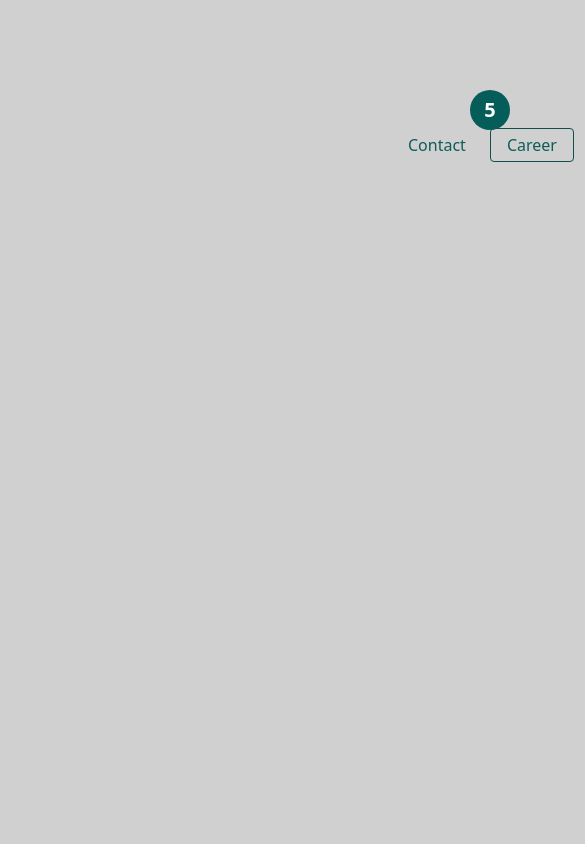
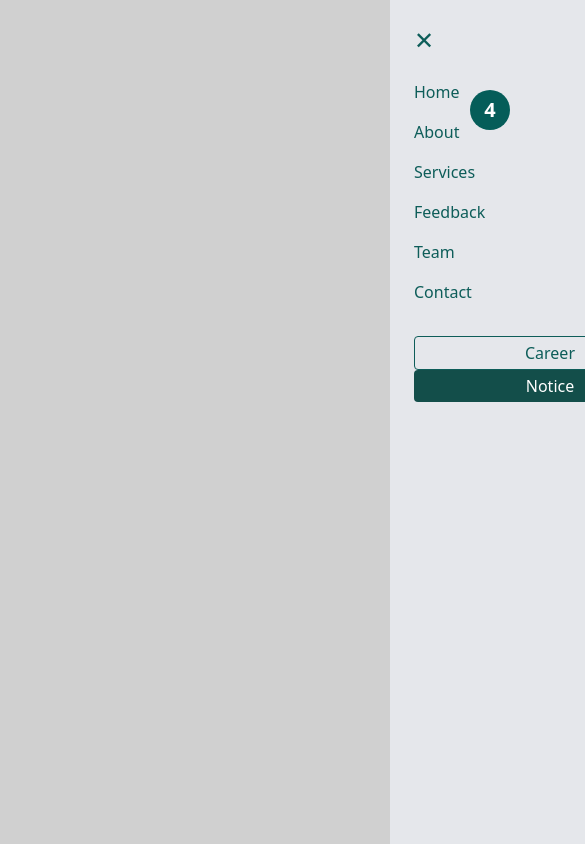
Before and after one commit to SRIYOGconsulting/sriyog.net, a React (Vite) app: page /sitemap in a window 390 px wide. Shown: the top 844 px of the page, 585 px wide, since content can reach past the window. Built offline with nearby package versions, Linux system fonts and the light colour scheme.

Commit message:
Added sitemap and mobile drawer

```diff
--- a/package.json
+++ b/package.json
@@ -30,6 +30,6 @@
     "tailwindcss": "^3.4.1",
     "typescript": "^5.5.3",
     "typescript-eslint": "^8.0.1",
-    "vite": "^5.4.1"
+    "vite": "^7.2.4"
   }
 }
--- a/src/App.jsx
+++ b/src/App.jsx
@@ -3,21 +3,26 @@ import RoadBlock from "./Components/RoadBlock";
 import NavBar from "./Components/NavBar";
 import './index.css'
 import Sidekick from "./Components/Sidekick";
-import Footer from "./components/Footer";
-import Newsletter from "./components/Newsletter";
-import Header from "./components/Header";
+import Footer from "./Components/Footer";
+import Newsletter from "./Components/Newsletter";
+import Header from "./Components/Header";
 import CookieConsent from "./Components/CookieConsent";
 import BacktoTop from './Components/BacktoTop'
 import ExitPopup from "./Components/ExitPopup";
 import LoadfromTop from "./Components/LoadfromTop";
+import MobileDrawer from "./Components/MobileDrawer";
+
 export default function App() {
 
   return (
-    <div>
+    <div className="min-h-screen flex flex-col">
       <LoadfromTop/>
       <NavBar />
       <Header />
-      <Outlet />
+      <MobileDrawer />
+      <main className="flex-grow">
+        <Outlet />
+      </main>
       <Sidekick/>
       <ExitPopup/>
       <Newsletter/>
--- /dev/null
+++ b/src/Components/MobileDrawer.jsx
@@ -0,0 +1,129 @@
+import React, { useState, useEffect } from 'react';
+import { Link } from 'react-router-dom';
+
+const MobileDrawer = () => {
+  const [isOpen, setIsOpen] = useState(false);
+  const [isMobile, setIsMobile] = useState(false);
+
+  // Check if mobile
+  useEffect(() => {
+    const checkMobile = () => {
+      setIsMobile(window.innerWidth <= 768);
+    };
+    checkMobile();
+    window.addEventListener('resize', checkMobile);
+    return () => window.removeEventListener('resize', checkMobile);
+  }, []);
+
+  // Toggle drawer
+  const toggleDrawer = () => {
+    setIsOpen(!isOpen);
+    document.body.style.overflow = isOpen ? '' : 'hidden';
+  };
+
+  // Close drawer
+  const closeDrawer = () => {
+    setIsOpen(false);
+    document.body.style.overflow = '';
+  };
+
+  if (!isMobile) return null;
+
+  return (
+    <>
+      {/* Hamburger Button */}
+      <button
+        onClick={toggleDrawer}
+        className="fixed top-4 right-4 z-50 p-2 rounded"
+        style={{
+          background: 'var(--header)',
+          color: 'var(--text)'
+        }}
+      >
+        {isOpen ? '✕' : '☰'}
+      </button>
+
+      {/* Overlay */}
+      {isOpen && (
+        <div
+          className="fixed inset-0 bg-black bg-opacity-50 z-40"
+          onClick={closeDrawer}
+        />
+      )}
+
+      {/* Drawer */}
+      <div
+        className={`fixed top-0 right-0 h-full w-80 z-50 transition-transform duration-300 ${
+          isOpen ? 'translate-x-0' : 'translate-x-full'
+        }`}
+        style={{
+          background: 'var(--header)',
+          color: 'var(--text)'
+        }}
+      >
+        <div className="p-6">
+          {/* Close Button */}
+          <button
+            onClick={closeDrawer}
+            className="mb-6 text-2xl"
+            style={{ color: 'var(--text)' }}
+          >
+            ✕
+          </button>
+
+          {/* Navigation Links */}
+          <nav className="flex flex-col space-y-4">
+            <Link to="/" onClick={closeDrawer} className="hover:text-teal-700">
+              Home
+            </Link>
+            <Link to="/about" onClick={closeDrawer} className="hover:text-teal-700">
+              About
+            </Link>
+            <Link to="/services" onClick={closeDrawer} className="hover:text-teal-700">
+              Services
+            </Link>
+            <Link to="/feedback" onClick={closeDrawer} className="hover:text-teal-700">
+              Feedback
+            </Link>
+            <Link to="/team" onClick={closeDrawer} className="hover:text-teal-700">
+              Team
+            </Link>
+            <Link to="/contact" onClick={closeDrawer} className="hover:text-teal-700">
+              Contact
+            </Link>
+
+            <div className="pt-4 space-y-3">
+              <Link to="/career" onClick={closeDrawer}>
+                <button
+                  className="w-full border border-teal-900 rounded px-4 py-1 hover:bg-teal-50"
+                  style={{
+                    borderColor: 'var(--text)',
+                    color: 'var(--text)'
+                  }}
+                >
+                  Career
+                </button>
+              </Link>
+              <Link to="/notice" onClick={closeDrawer}>
+                <button className="w-full bg-teal-900 text-white px-4 py-1 rounded hover:bg-teal-800">
+                  Notice
+                </button>
+              </Link>
+            </div>
+          </nav>
+        </div>
+      </div>
+
+      {/* Hide desktop nav on mobile */}
+      <style>{`
+        @media (max-width: 768px) {
+          .header nav {
+            display: none !important;
+          }
+        }
+      `}</style>
+    </>
+  );
+};
+
+export default MobileDrawer;
--- a/src/main.jsx
+++ b/src/main.jsx
@@ -1,60 +1,58 @@
 import React from "react";
 import ReactDOM from "react-dom/client";
-import { createBrowserRouter, RouterProvider } from "react-router-dom";
-
-import App from "./App.jsx";
+import { BrowserRouter, Routes, Route } from "react-router-dom";
+import App from "./App";
+import './index.css';
 
 // Pages
-import Home from "./pages/home.jsx";
-import About from "./pages/about.jsx";
-import Certificates from "./pages/certificates.jsx";
-import Services from "./pages/services.jsx";
-import Contact from "./pages/contact.jsx";
-import Feedback from "./pages/feedback.jsx";
-import Gallery from "./pages/gallery.jsx";
-import History from "./pages/history.jsx";
-import Message from "./pages/message.jsx";
-import Notice from "./pages/notice.jsx";
-import Payment from "./pages/payment.jsx";
-import Qr from "./pages/qr.jsx";
-import Team from "./pages/team.jsx";
-import Timeline from "./pages/timeline.jsx";
-import Videos from "./pages/videos.jsx";
-import Vmgo from "./pages/vmgo.jsx";
-import WhyUs from "./pages/whyus.jsx";
-import NotFound from "./pages/notfound.jsx"; // ⭐ Add this
+import Home from "./pages/home";
+import About from "./pages/about";
+import Certificates from "./pages/certificates";
+import Services from "./pages/services";
+import Contact from "./pages/contact";
+import Feedback from "./pages/feedback";
+import Gallery from "./pages/gallery";
+import History from "./pages/history";
+import Message from "./pages/message";
+import Notice from "./pages/notice";
+import Payment from "./pages/payment";
+import Qr from "./pages/qr";
+import Team from "./pages/team";
+import Timeline from "./pages/timeline";
+import Videos from "./pages/videos";
+import Vmgo from "./pages/vmgo";
+import WhyUs from "./pages/whyus";
+import Sitemap from "./pages/sitemap";
+import NotFound from "./pages/notfound";
 
-const router = createBrowserRouter([
-  {
-    path: "/",
-    element: <App />,
-    children: [
-      { path: "", element: <Home /> },        // homepage → /
-      { path: "about", element: <About /> },
-      { path: "certificates", element: <Certificates /> },
-      {path: "services", element: <Services/>},
-      { path: "contact", element: <Contact /> },
-      { path: "feedback", element: <Feedback /> },
-      { path: "gallery", element: <Gallery /> },
-      { path: "history", element: <History /> },
-      { path: "message", element: <Message /> },
-      { path: "notice", element: <Notice /> },
-      { path: "payment", element: <Payment /> },
-      { path: "qr", element: <Qr /> },
-      { path: "team", element: <Team /> },
-      { path: "timeline", element: <Timeline /> },
-      { path: "videos", element: <Videos /> },
-      { path: "vmgo", element: <Vmgo /> },
-      { path: "whyus", element: <WhyUs /> },
+const root = ReactDOM.createRoot(document.getElementById("root"));
 
-      // ⭐ 404 Page (must be last)
-      { path: "*", element: <NotFound /> },
-    ],
-  },
-]);
-
-ReactDOM.createRoot(document.getElementById("root")).render(
+root.render(
   <React.StrictMode>
-    <RouterProvider router={router} />
+    <BrowserRouter>
+      <Routes>
+        <Route path="/" element={<App />}>
+          <Route index element={<Home />} />
+          <Route path="about" element={<About />} />
+          <Route path="certificates" element={<Certificates />} />
+          <Route path="services" element={<Services />} />
+          <Route path="contact" element={<Contact />} />
+          <Route path="feedback" element={<Feedback />} />
+          <Route path="gallery" element={<Gallery />} />
+          <Route path="history" element={<History />} />
+          <Route path="message" element={<Message />} />
+          <Route path="notice" element={<Notice />} />
+          <Route path="payment" element={<Payment />} />
+          <Route path="qr" element={<Qr />} />
+          <Route path="team" element={<Team />} />
+          <Route path="timeline" element={<Timeline />} />
+          <Route path="videos" element={<Videos />} />
+          <Route path="vmgo" element={<Vmgo />} />
+          <Route path="whyus" element={<WhyUs />} />
+          <Route path="sitemap" element={<Sitemap />} />
+          <Route path="*" element={<NotFound />} />
+        </Route>
+      </Routes>
+    </BrowserRouter>
   </React.StrictMode>
 );
--- /dev/null
+++ b/src/pages/sitemap.jsx
@@ -0,0 +1,132 @@
+import React from 'react';
+import { Link } from 'react-router-dom';
+
+const Sitemap = () => {
+  const sitePages = [
+    {
+      category: 'Main Pages',
+      pages: [
+        { path: '/', name: 'Home', description: 'Welcome to SRIYOG Consulting' },
+        { path: '/about', name: 'About', description: 'Learn about our company' },
+        { path: '/services', name: 'Services', description: 'Our service offerings' },
+        { path: '/contact', name: 'Contact', description: 'Get in touch with us' },
+      ]
+    },
+    {
+      category: 'Company Information',
+      pages: [
+        { path: '/vmgo', name: 'Vision, Mission, Goals & Objectives', description: 'Our company values and objectives' },
+        { path: '/history', name: 'History', description: 'Our company history' },
+        { path: '/whyus', name: 'Why Us', description: 'Why choose SRIYOG Consulting' },
+        { path: '/team', name: 'Team', description: 'Meet our team members' },
+      ]
+    },
+    {
+      category: 'Resources',
+      pages: [
+        { path: '/gallery', name: 'Gallery', description: 'Photo gallery' },
+        { path: '/certificates', name: 'Certificates', description: 'Our certifications' },
+        { path: '/timeline', name: 'Timeline', description: 'Company timeline' },
+        { path: '/videos', name: 'Videos', description: 'Video content' },
+      ]
+    },
+    {
+      category: 'Services & Support',
+      pages: [
+        { path: '/feedback', name: 'Feedback', description: 'Share your feedback' },
+        { path: '/message', name: 'Message', description: 'Send us a message' },
+        { path: '/notice', name: 'Notice', description: 'Important notices' },
+        { path: '/payment', name: 'Payment', description: 'Payment information' },
+        { path: '/qr', name: 'QR Codes', description: 'Quick access QR codes' },
+      ]
+    }
+  ];
+
+  return (
+    <div className="w-full min-h-screen py-12 px-4 md:px-6">
+      <div className="max-w-6xl mx-auto">
+        {/* Header */}
+        <div className="text-center mb-12">
+          <h1 className="text-4xl md:text-5xl font-bold mb-4" style={{ color: 'var(--text)' }}>
+            Sitemap
+          </h1>
+          <p className="text-lg opacity-80" style={{ color: 'var(--text)' }}>
+            Find all pages and resources on our website
+          </p>
+        </div>
+
+        {/* Sitemap Content */}
+        <div className="space-y-8">
+          {sitePages.map((category, categoryIndex) => (
+            <div key={categoryIndex} className="card rounded-lg p-6 shadow-md">
+              <h2 className="text-2xl font-semibold mb-6 pb-3 border-b" style={{
+                color: 'var(--text)',
+                borderColor: 'var(--border)'
+              }}>
+                {category.category}
+              </h2>
+
+              <div className="grid grid-cols-1 md:grid-cols-2 gap-4">
+                {category.pages.map((page, pageIndex) => (
+                  <Link
+                    key={pageIndex}
+                    to={page.path}
+                    className="block p-4 rounded-lg border transition-all hover:shadow-md hover:scale-[1.02]"
+                    style={{
+                      borderColor: 'var(--border)',
+                      background: 'var(--bg)',
+                      color: 'var(--text)'
+                    }}
+                  >
+                    <h3 className="font-semibold text-lg mb-2 hover:text-teal-700 transition">
+                      {page.name}
+                    </h3>
+                    <p className="text-sm opacity-75 mb-2">{page.description}</p>
+                    <span className="text-xs opacity-60" style={{ color: 'var(--text)' }}>
+                      {page.path}
+                    </span>
+                  </Link>
+                ))}
+              </div>
+            </div>
+          ))}
+        </div>
+
+        {/* Quick Links Section */}
+        <div className="mt-12 card rounded-lg p-6 shadow-md">
+          <h2 className="text-2xl font-semibold mb-6 pb-3 border-b" style={{
+            color: 'var(--text)',
+            borderColor: 'var(--border)'
+          }}>
+            Quick Links
+          </h2>
+          <div className="flex flex-wrap gap-3">
+            {sitePages.flatMap(category =>
+              category.pages.map((page, index) => (
+                <Link
+                  key={index}
+                  to={page.path}
+                  className="px-4 py-2 rounded border hover:bg-opacity-10 hover:bg-teal-700 transition"
+                  style={{
+                    borderColor: 'var(--border)',
+                    color: 'var(--text)'
+                  }}
+                >
+                  {page.name}
+                </Link>
+              ))
+            )}
+          </div>
+        </div>
+
+        {/* Footer Note */}
+        <div className="mt-8 text-center text-sm opacity-60" style={{ color: 'var(--text)' }}>
+          <p>Last updated: {new Date().toLocaleDateString()}</p>
+          <p className="mt-2">Total pages: {sitePages.reduce((sum, cat) => sum + cat.pages.length, 0)}</p>
+        </div>
+      </div>
+    </div>
+  );
+};
+
+export default Sitemap;
```
Also changed, not shown: 1 other file (tests, documents, lock files or other folders).
